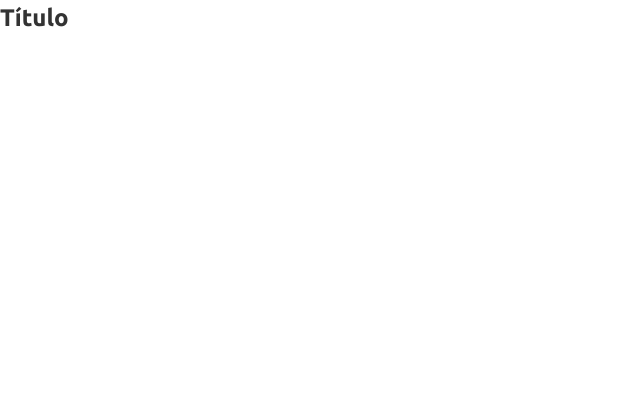
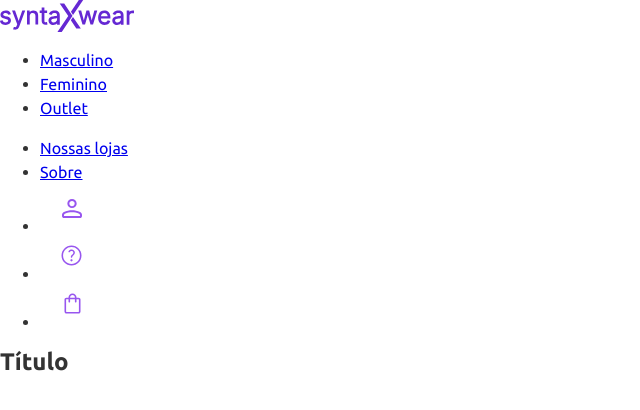
Before and after one commit to gsfont/ecommerce-syntaxwear, a plain HTML site: page index.html in a window 1280 px wide. Shown: the whole page, without its empty margins (0-640 px from the left). Drawn offline with Linux system fonts and the light colour scheme.

Commit message:
feat: adicionada estrutura do menu de navegacao

```diff
--- a/index.html
+++ b/index.html
@@ -12,6 +12,36 @@
 	<body>
 		<header class="site-header">
 			<!-- Logo e navegação -->
+			 <h1 class="logo">
+				<a href="#" title="Syntaxwear - Tênis e Sneaker Online">
+					<img src="./images/logo/logo.svg" alt="Syntaxwear - Tênis e Sneaker Online">
+				</a>
+			</h1>
+			 <nav class="nav-center" aria-label="Categorias Principais">
+				<ul>
+					<li><a href="#">Masculino</a></li>
+					<li><a href="#">Feminino</a></li>
+					<li><a href="#">Outlet</a></li>
+				</ul>
+			</nav>
+			<nav class="nav-right" aria-label="Acesso rápido">
+				<ul>
+					<li><a href="#">Nossas lojas</a></li>
+					<li><a href="#">Sobre</a></li>
+					<li><a href="#" aria-label="Minha conta">
+						<img src="./images/icons/user.svg" alt="Minha conta">
+						</a>
+					</li>
+					<li><a href="#" aria-label="Ajuda">
+						<img src="./images/icons/help.svg" alt="Ajuda">
+						</a>
+					</li>
+					<li><a href="#" aria-label="Sacola">
+						<img src="./images/icons/bag.svg" alt="Sacola">
+						</a>
+					</li>
+				</ul>
+			</nav>
 		</header>
 
 		<main>
```
Also changed, not shown: images/icons/bag.svg (added), images/icons/help.svg (added), images/icons/user.svg (added), images/logo/logo.png (added), images/logo/logo.svg (added).
